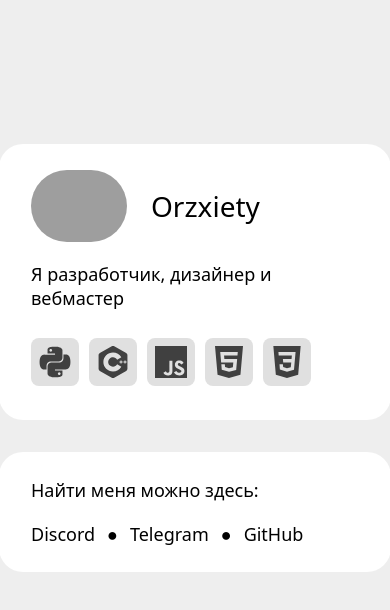
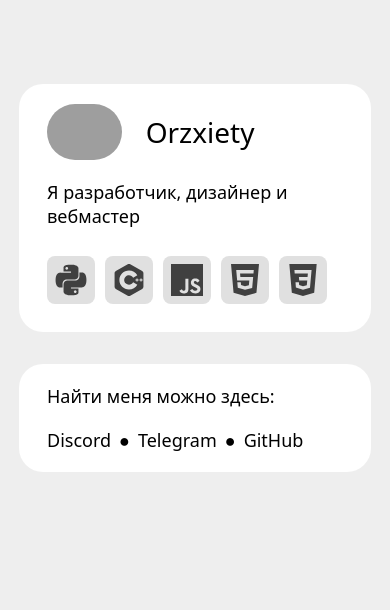
Before and after one commit to orzxiety/website, a Vue app: page / in a window 390 px wide. Shown: the top 610 px of the page. Built offline with nearby package versions, Linux system fonts and the light colour scheme; grey boxes are pictures that could not be loaded; a web font is replaced by a local one.

Commit message:
изменено:      src/assets/style.css

```diff
--- a/src/assets/style.css
+++ b/src/assets/style.css
@@ -62,7 +62,7 @@ body {
 
 .rowLinksContent p:not(:last-child)::after {
     content: '●';
-    margin: 0px 12px;
+    margin: 0px 8px;
 }
 
 .iconContainer {
@@ -113,10 +113,18 @@ p {
 }
 
 @media only screen and (max-width: 686px) {
+    .primary {
+        padding: 60px 40px;
+    }
+
     .primaryContainer {
         width: 100%;
-        padding: 18px 32px;
-        min-width: 328px;
+        padding: 12px 28px;
+        min-width: 296px;
+    }
+
+    .avatar {
+        height: 56px;
     }
 
     .icon {
```
